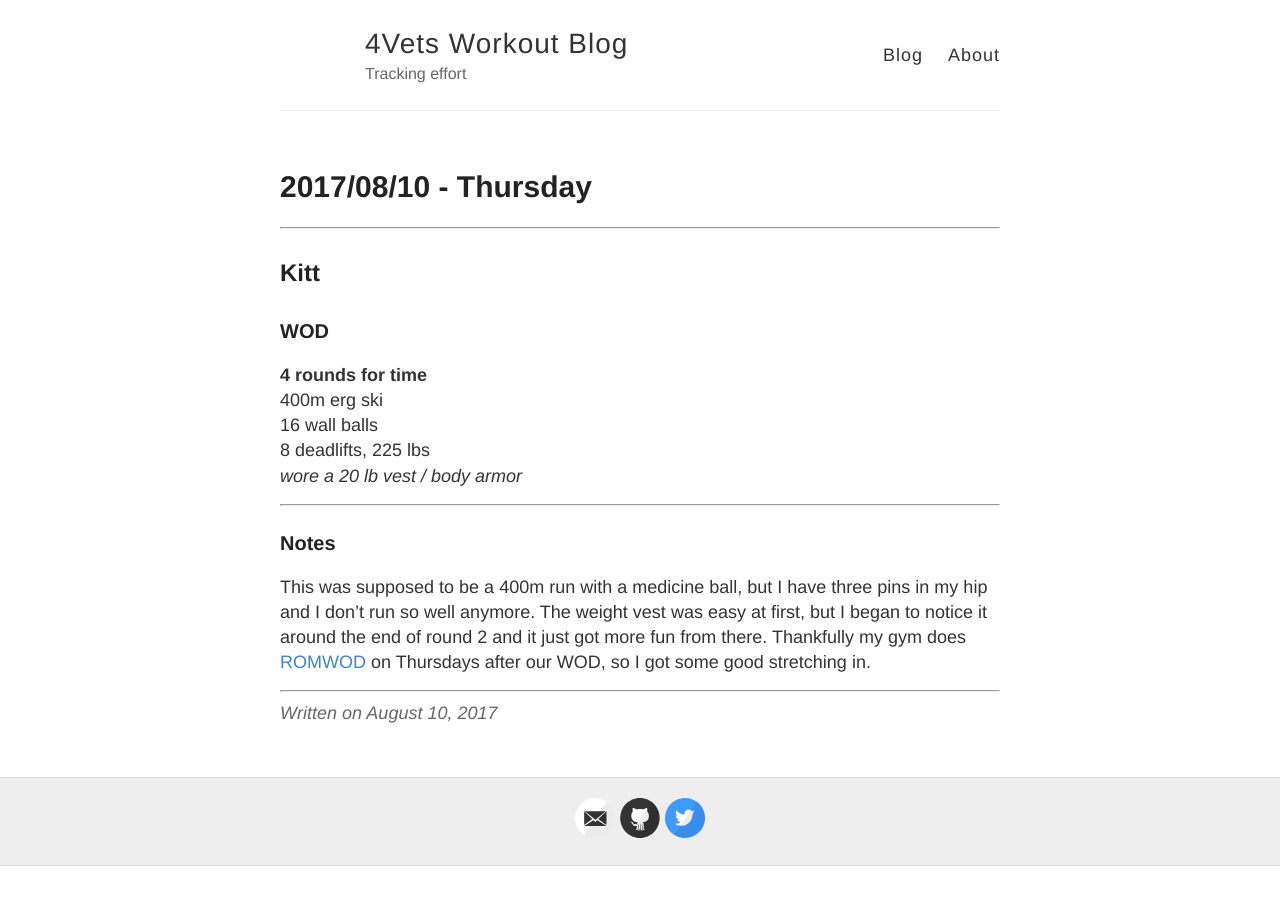
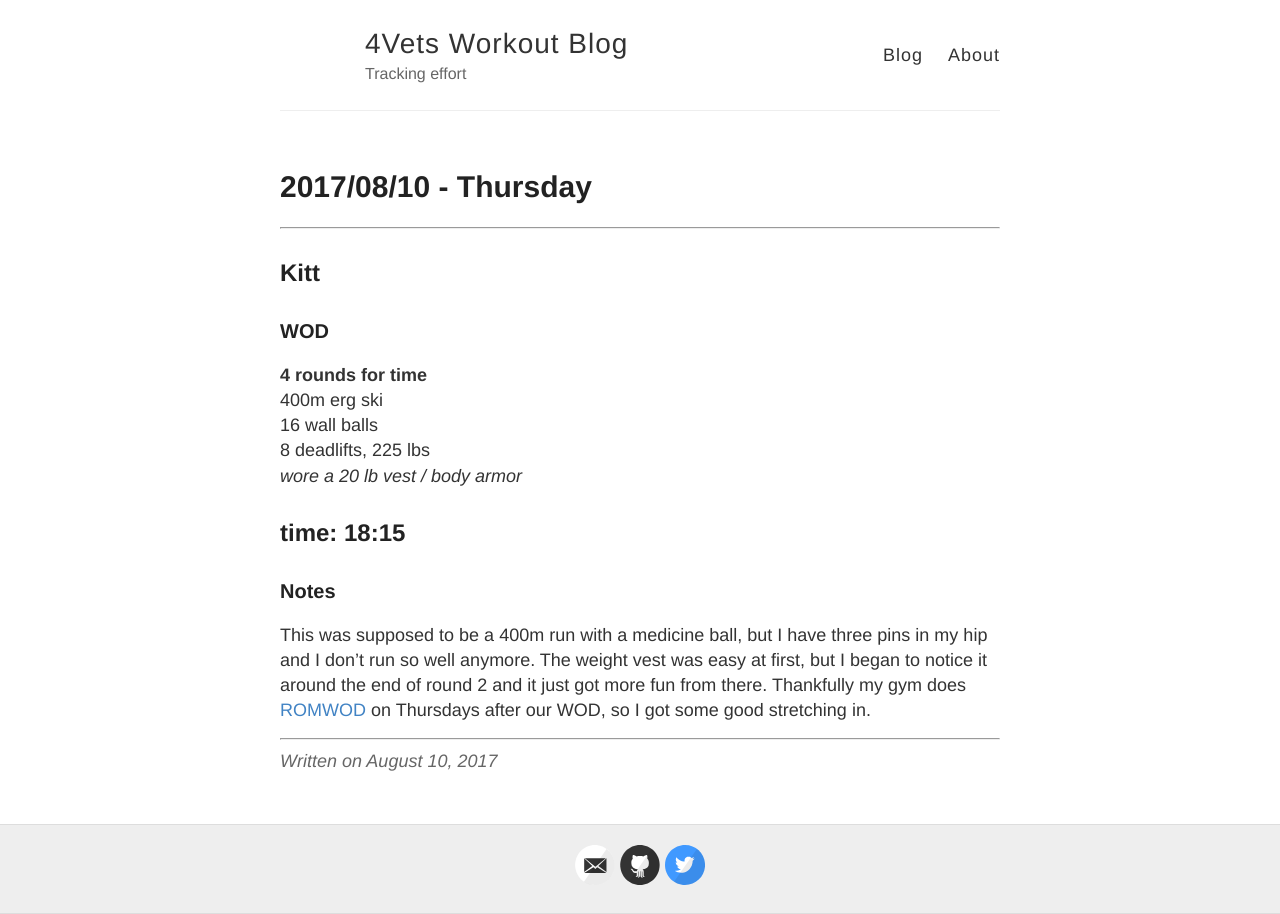
Before and after one commit to fredcurtislewis/4vets-us.github.io, a Jekyll site: the page built from _posts/2017-08-10-thursday.md, in a window 1280 px wide. Built offline with Jekyll 4.4.1, drawn with Linux system fonts in a browser that asks for light colours.

Commit message:
time updated

```diff
--- a/_posts/2017-08-10-thursday.md
+++ b/_posts/2017-08-10-thursday.md
@@ -13,6 +13,7 @@ title: 2017/08/10 - Thursday
 8 deadlifts, 225 lbs
 *wore a 20 lb vest / body armor*
 
+time: 18:15
 ---
 ### Notes
 This was supposed to be a 400m run with a medicine ball, but I have three pins in my hip and I don't run so well anymore. The weight vest was easy at first, but I began to notice it around the end of round 2 and it just got more fun from there. Thankfully my gym does [ROMWOD](http://www.romwod.com) on Thursdays after our WOD, so I got some good stretching in.
```
